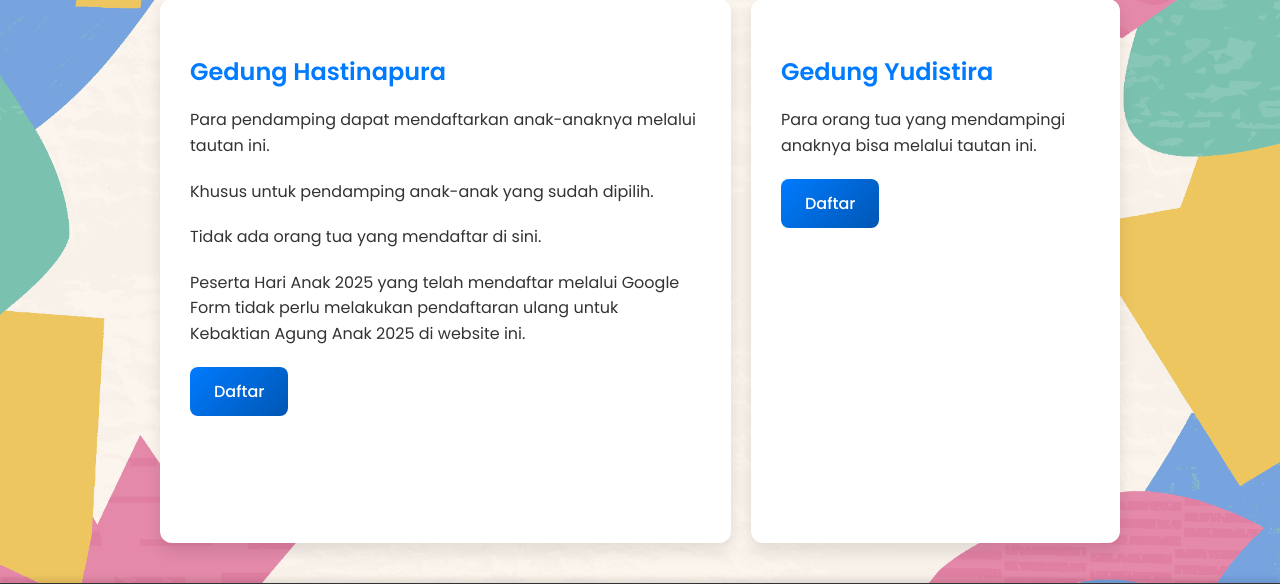
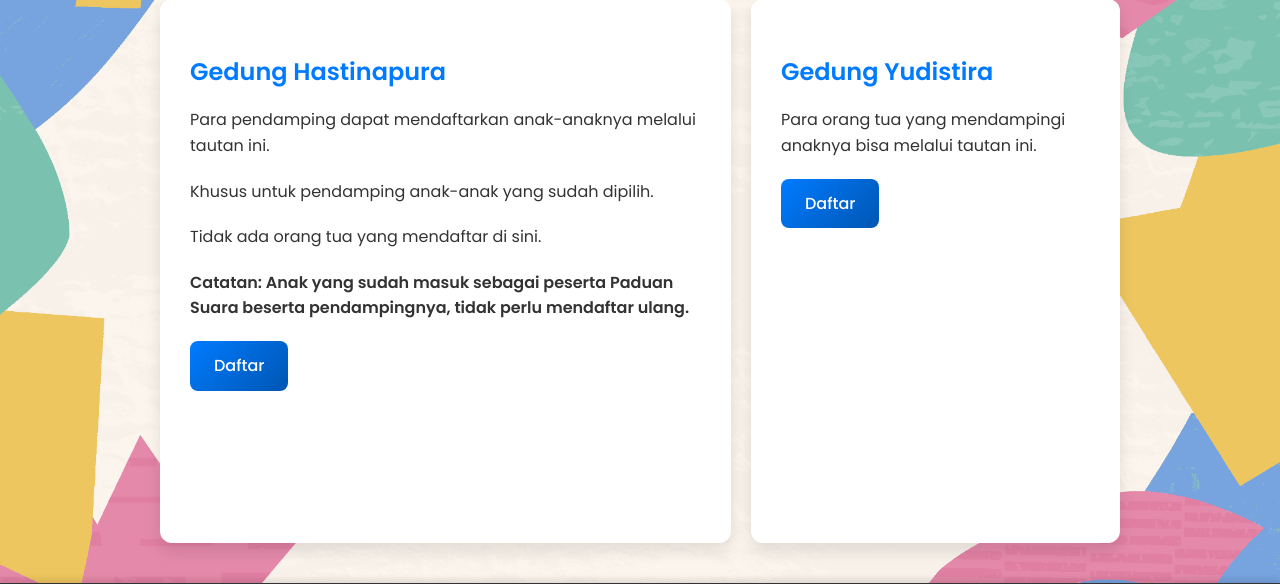
Before and after one commit to Azurazz/gereja_booking, a Node server app: page / in a window 1280 px wide. Shown: the part 141-725 px from the top of the page. Run offline with Node 20, Linux system fonts and the light colour scheme.

Commit message:
Update home.ejs

```diff
--- a/views/home.ejs
+++ b/views/home.ejs
@@ -94,7 +94,7 @@
             <p>Para pendamping dapat mendaftarkan anak-anaknya melalui tautan ini.</p>
             <p>Khusus untuk pendamping anak-anak yang sudah dipilih.</p>
             <p>Tidak ada orang tua yang mendaftar di sini.</p>
-            <p>Peserta Hari Anak 2025 yang telah mendaftar melalui Google Form tidak perlu melakukan pendaftaran ulang untuk Kebaktian Agung Anak 2025 di website ini.</p>
+            <p><strong>Catatan: Anak yang sudah masuk sebagai peserta Paduan Suara beserta pendampingnya, tidak perlu mendaftar ulang.</strong></p>
             <a href="/booking/hastina" class="btn">Daftar</a>
         </div>
         <div class="right-section">
```
